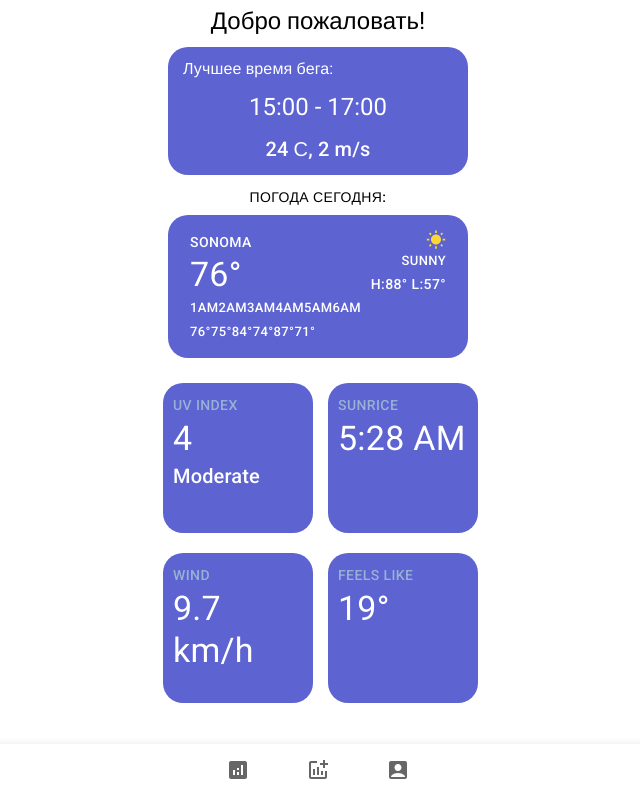
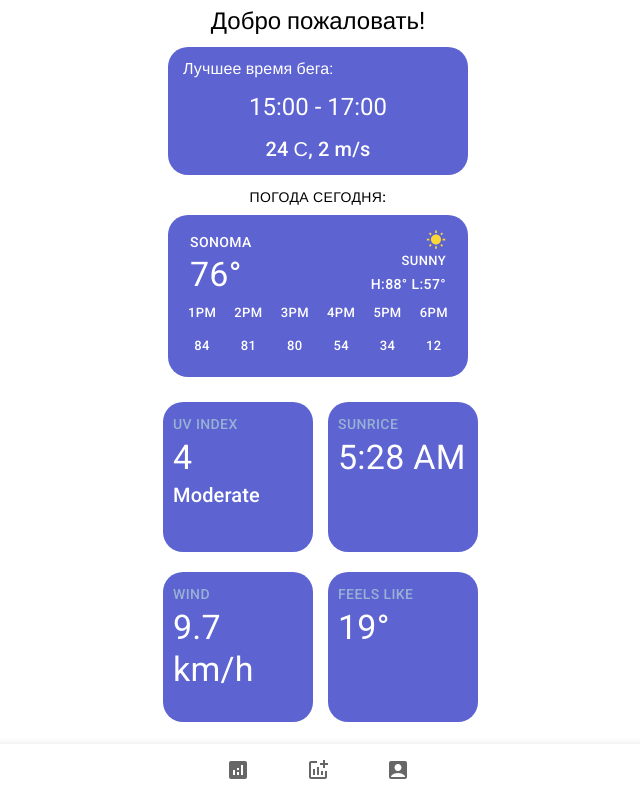
Before and after one commit to RussianFrost/Run-Weather, a React (Create React App) app: page / in a window 1280 px wide. Shown: the whole page, without its empty margins (322-962 px from the left). Built offline with nearby package versions, Linux system fonts and the light colour scheme; a web font is replaced by a local one.

Commit message:
Error correction done

```diff
--- a/src/components/WearthWelcomeContainer/WeatherWelcomeContainer.css
+++ b/src/components/WearthWelcomeContainer/WeatherWelcomeContainer.css
@@ -15,5 +15,3 @@
   justify-content: center;
   padding-bottom: 10px;
 }
-
-/* Пофикшено */
--- a/src/components/WearthWelcomeContainer/WearthWelcomeContainer.tsx
+++ b/src/components/WearthWelcomeContainer/WeatherWelcomeContainer.tsx
@@ -1,6 +1,6 @@
 import React from "react";
 import "../WearthWelcomeContainer/WeatherWelcomeContainer.css";
-import { Typography, Paper } from "@mui/material";
+import { Typography } from "@mui/material";
 
 type WeatherDayBlock = {
   title: string;
--- a/src/components/WeatherMicroContainer/WeatherMicroContainers.tsx
+++ b/src/components/WeatherMicroContainer/WeatherMicroContainers.tsx
@@ -2,25 +2,20 @@ import React from "react";
 import { Typography } from "@mui/material";
 import "../WeatherMicroContainer/WeatherMicroContainer.css";
 
-type WearherMicroBlocks = {
-  type: any;
-  data: any;
-  time: any;
-  uv: any;
-  weather: any;
+type WeatherMicroBlocks = {
+  title: string;
+  data: string;
+  desctiption?: string;
 };
 
-const WeatherMicroContainers: React.FC<WearherMicroBlocks> = (wearhermicro) => {
+const WeatherMicroContainers: React.FC<WeatherMicroBlocks> = (weatherMicro) => {
   return (
     <div className="micro-blocks">
       <Typography variant="button" className="micro-name">
-        {wearhermicro.type}
+        {weatherMicro.title}
       </Typography>
-      <Typography variant="h4">{wearhermicro.data}</Typography>
-      <Typography variant="h6">
-        {wearhermicro.uv}
-        {wearhermicro.weather}
-      </Typography>
+      <Typography variant="h4">{weatherMicro.data}</Typography>
+      <Typography variant="h6">{weatherMicro.desctiption}</Typography>
     </div>
   );
 };
--- a/src/components/WeatherWeekBlock/WeatherWeekBlock.css
+++ b/src/components/WeatherWeekBlock/WeatherWeekBlock.css
@@ -1,7 +1,6 @@
 .weather-block-status {
   display: flex;
   flex-direction: column;
-  padding-bottom: 10px;
   border-radius: 20px;
   color: white;
   background-color: #5d63d1;
@@ -21,28 +20,18 @@
   align-items: flex-end;
   padding-right: 7px;
 }
-.weather-week {
-  display: flex;
-}
 .weather-day {
   display: flex;
-
-  justify-content: center;
   flex-direction: column;
-  padding-left: 7px;
-  padding-right: 7px;
+  justify-content: space-between;
+  align-items: center;
 }
 .weather-now {
   display: flex;
   justify-content: space-between;
 }
-.weather-hour{
+.weather-week {
   display: flex;
-  align-items: center;
-  justify-content: center;
+  flex-direction: row;
+  justify-content: space-between;
 }
-.weather-degress{
-  display: flex;
-  align-items: center;
-  justify-content: center;
-}
--- a/src/components/WeatherWeekBlock/WeatherWeekBlock.tsx
+++ b/src/components/WeatherWeekBlock/WeatherWeekBlock.tsx
@@ -9,8 +9,7 @@ type WeatherDayProps = {
   weatherData: string;
   weatherAverage: string;
   weatherStatus: string;
-  sixHoursDegrees: string[];
-  sixHoursTime: string[];
+  sixHoursData: { time: string; degree: string }[];
 };
 
 const WeatherDayBlock: React.FC<WeatherDayProps> = (props) => {
@@ -30,22 +29,26 @@ const WeatherDayBlock: React.FC<WeatherDayProps> = (props) => {
         </div>
       </div>
       <div className="weather-week">
-        <div className="weather-day">
-          <div className="weather-hour">
-            {props.sixHoursTime.map((data, index) => (
-              <Typography key={index} variant="button" fontSize="small">
-                {data}
-              </Typography>
-            ))}
+        {props.sixHoursData.map((hour, index) => (
+          <div className="weather-day">
+            <Typography
+              key={index}
+              variant="button"
+              fontSize="small"
+              sx={{ padding: "5px" }}
+            >
+              {hour.time}
+            </Typography>
+            <Typography
+              key={index}
+              variant="button"
+              fontSize="small"
+              sx={{ padding: "5px" }}
+            >
+              {hour.degree}
+            </Typography>
           </div>
-          <div className="weather-degrees">
-            {props.sixHoursDegrees.map((data, index) => (
-              <Typography key={index} variant="button" fontSize="small">
-                {data}
-              </Typography>
-            ))}
-          </div>
-        </div>
+        ))}
       </div>
     </div>
   );
--- a/src/pages/Home/Home.tsx
+++ b/src/pages/Home/Home.tsx
@@ -4,10 +4,10 @@ import "@fontsource/roboto/400.css";
 import "@fontsource/roboto/500.css";
 import "@fontsource/roboto/700.css";
 import "./Home.css";
-import { Paper, Typography } from "@mui/material";
+import { Typography } from "@mui/material";
 import WeatherWeekBlock from "../../components/WeatherWeekBlock/WeatherWeekBlock";
 import WeatherMicroContainers from "../../components/WeatherMicroContainer/WeatherMicroContainers";
-import WeatherWelcomeContainer from "../../components/WearthWelcomeContainer/WearthWelcomeContainer";
+import WeatherWelcomeContainer from "../../components/WearthWelcomeContainer/WeatherWelcomeContainer";
 
 const Home = () => {
   return (
@@ -29,38 +29,33 @@ const Home = () => {
           weatherData={"76°"}
           weatherStatus={"Sunny"}
           weatherAverage={"H:88° L:57°"}
-          sixHoursTime={["1AM", "2AM", "3AM", "4AM", "5AM", "6AM"]}
-          sixHoursDegrees={["76°", "75°", "84°", "74°", "87°", "71°"]}
+          sixHoursData={[
+            { time: "1PM", degree: "84" },
+            { time: "2PM", degree: "81" },
+            { time: "3PM", degree: "80" },
+            { time: "4PM", degree: "54" },
+            { time: "5PM", degree: "34" },
+            { time: "6PM", degree: "12" },
+          ]}
         ></WeatherWeekBlock>
       </div>
       <div className="weather-all-micro-blocks">
         <WeatherMicroContainers
-          type={"UV INDEX"}
+          title={"UV INDEX"}
           data={"4"}
-          uv={"Moderate"}
-          time={""}
-          weather={""}
+          desctiption={"Moderate"}
         ></WeatherMicroContainers>
         <WeatherMicroContainers
-          type={"SUNRICE"}
+          title={"SUNRICE"}
           data={"5:28 AM"}
-          uv={""}
-          time={"Sunset: 7:25PM"}
-          weather={""}
         ></WeatherMicroContainers>
         <WeatherMicroContainers
-          type={"WIND"}
+          title={"WIND"}
           data={"9.7 km/h"}
-          uv={""}
-          time={""}
-          weather={""}
         ></WeatherMicroContainers>
         <WeatherMicroContainers
-          type={"FEELS LIKE"}
+          title={"FEELS LIKE"}
           data={"19°"}
-          uv={""}
-          time={""}
-          weather={""}
         ></WeatherMicroContainers>
       </div>
     </div>
```
